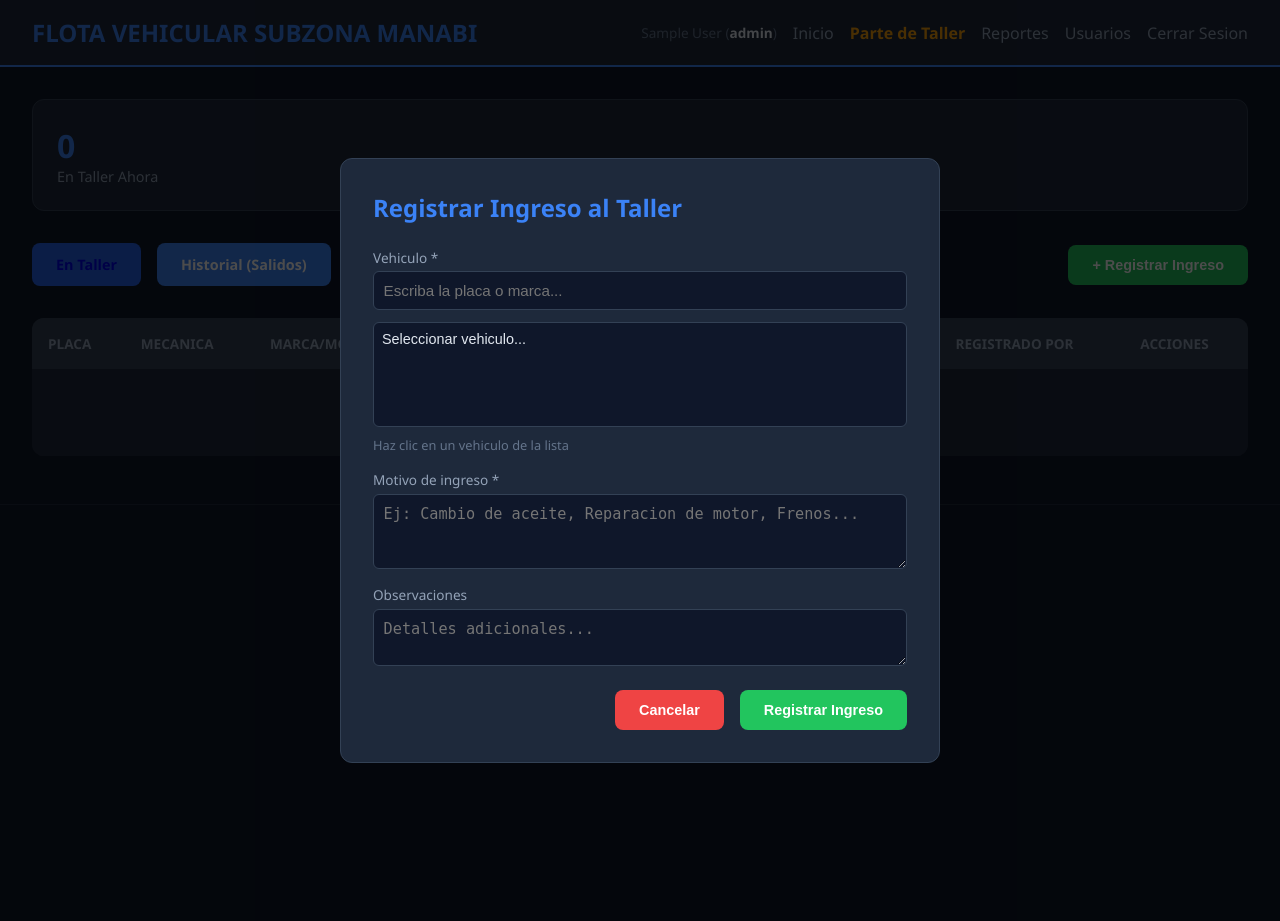
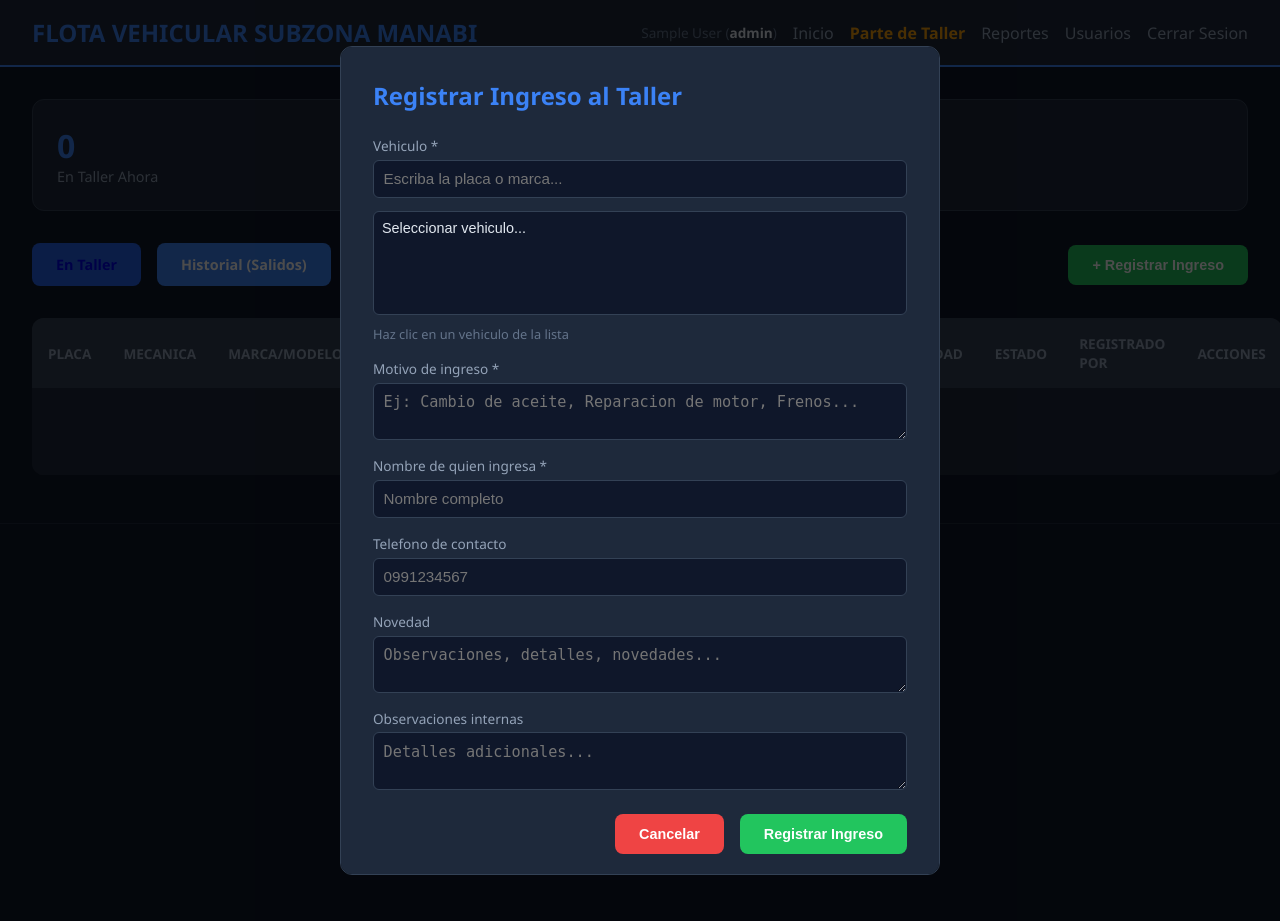
Before and after one commit to cracjuego454-glitch/flota-subzona-manabi, a Flask app: page /parte-taller in a window 1280 px wide, after a click on "+ Registrar Ingreso". Run offline with Flask 3, Linux system fonts and the light colour scheme; the visitor is signed in with stand-in values (Sample User, id 1); data that the repository does not hold is empty; some libraries are stand-ins or nearby versions.

Commit message:
Parte de Taller - nombre, telefono, novedad, dias

```diff
--- a/app.py
+++ b/app.py
@@ -112,6 +112,9 @@ def init_db():
             placa TEXT NOT NULL,
             mecanica TEXT,
             motivo TEXT,
+            nombre_ingresa TEXT,
+            telefono TEXT,
+            novedad TEXT,
             observaciones TEXT,
             fecha_ingreso TIMESTAMP DEFAULT CURRENT_TIMESTAMP,
             fecha_salida TIMESTAMP,
@@ -126,6 +129,19 @@ def init_db():
             "INSERT INTO usuarios (usuario, password, nombre, rol) VALUES (%s, %s, %s, %s)",
             ("admin", generate_password_hash("Willian098"), "Administrador", "admin")
         )
+    conn.commit()
+    cur.close()
+    conn.close()
+
+
+def add_columns_parte_taller():
+    conn = get_db()
+    cur = conn.cursor()
+    for col in ['nombre_ingresa TEXT', 'telefono TEXT', 'novedad TEXT']:
+        try:
+            cur.execute(f"ALTER TABLE parte_taller ADD COLUMN {col}")
+        except Exception:
+            pass
     conn.commit()
     cur.close()
     conn.close()
@@ -790,6 +806,27 @@ def parte_taller():
             ORDER BY pt.fecha_ingreso DESC
         """)
     registros = cur.fetchall()
+    ahora = datetime.now(ECUADOR_TZ)
+    for r in registros:
+        if r["fecha_salida"]:
+            fi = r["fecha_ingreso"]
+            fs = r["fecha_salida"]
+            if hasattr(fi, 'replace') and hasattr(fs, 'replace'):
+                if fi.tzinfo is None:
+                    fi = fi.replace(tzinfo=ECUADOR_TZ)
+                if fs.tzinfo is None:
+                    fs = fs.replace(tzinfo=ECUADOR_TZ)
+                r["dias"] = (fs - fi).days
+            else:
+                r["dias"] = 0
+        else:
+            fi = r["fecha_ingreso"]
+            if hasattr(fi, 'replace'):
+                if fi.tzinfo is None:
+                    fi = fi.replace(tzinfo=ECUADOR_TZ)
+                r["dias"] = (ahora - fi).days
+            else:
+                r["dias"] = 0
     cur.execute("SELECT id, placa, marca, modelo FROM vehiculos ORDER BY placa")
     vehiculos = cur.fetchall()
     cur.close()
@@ -807,9 +844,9 @@ def parte_taller_ingresar():
     v = cur.fetchone()
     if v:
         cur.execute("""
-            INSERT INTO parte_taller (vehiculo_id, placa, mecanica, motivo, observaciones, fecha_ingreso, registrado_por)
-            VALUES (%s, %s, %s, %s, %s, %s, %s)
-        """, (vehiculo_id, v[0], v[1], request.form["motivo"], request.form.get("observaciones", ""), fecha_local(), session.get("usuario", "")))
+            INSERT INTO parte_taller (vehiculo_id, placa, mecanica, motivo, nombre_ingresa, telefono, novedad, observaciones, fecha_ingreso, registrado_por)
+            VALUES (%s, %s, %s, %s, %s, %s, %s, %s, %s, %s)
+        """, (vehiculo_id, v[0], v[1], request.form["motivo"], request.form.get("nombre_ingresa", ""), request.form.get("telefono", ""), request.form.get("novedad", ""), request.form.get("observaciones", ""), fecha_local(), session.get("usuario", "")))
         cur.execute("UPDATE vehiculos SET estado='En Taller' WHERE id=%s", (vehiculo_id,))
         conn.commit()
     cur.close()
@@ -929,6 +966,7 @@ def reportes():
 
 
 init_db()
+add_columns_parte_taller()
 
 
 @app.route("/health")
--- a/templates/parte_taller.html
+++ b/templates/parte_taller.html
@@ -105,9 +105,12 @@
                     <th>Mecanica</th>
                     <th>Marca/Modelo</th>
                     <th>Motivo</th>
+                    <th>Quien Ingresa</th>
+                    <th>Telefono</th>
                     <th>Ingreso</th>
                     <th>Salida</th>
                     <th>Dias</th>
+                    <th>Novedad</th>
                     <th>Estado</th>
                     <th>Registrado por</th>
                     <th>Acciones</th>
@@ -120,17 +123,18 @@
                     <td>{{ r.mecanica }}</td>
                     <td>{{ r.marca }} {{ r.modelo }}</td>
                     <td>{{ r.motivo }}</td>
+                    <td>{{ r.nombre_ingresa or '-' }}</td>
+                    <td>{{ r.telefono or '-' }}</td>
                     <td>{{ r.fecha_ingreso }}</td>
                     <td>{{ r.fecha_salida or '---' }}</td>
                     <td>
                         {% if not r.fecha_salida %}
                             <span class="dias">En curso</span>
                         {% else %}
-                            {% set f_in = r.fecha_ingreso|string %}
-                            {% set f_out = r.fecha_salida|string %}
-                            {{ f_out[:10] }}
+                            <span style="color:#22c55e; font-weight:700;">{{ r.dias }} dia{{ 's' if r.dias != 1 }}</span>
                         {% endif %}
                     </td>
+                    <td>{{ r.novedad or '-' }}</td>
                     <td>
                         {% if r.fecha_salida %}
                             <span class="badge badge-completado">Completado</span>
@@ -181,10 +185,22 @@
                     </div>
                     <div class="form-group full">
                         <label>Motivo de ingreso *</label>
-                        <textarea name="motivo" rows="3" required placeholder="Ej: Cambio de aceite, Reparacion de motor, Frenos..."></textarea>
+                        <textarea name="motivo" rows="2" required placeholder="Ej: Cambio de aceite, Reparacion de motor, Frenos..."></textarea>
                     </div>
                     <div class="form-group full">
-                        <label>Observaciones</label>
+                        <label>Nombre de quien ingresa *</label>
+                        <input type="text" name="nombre_ingresa" required placeholder="Nombre completo">
+                    </div>
+                    <div class="form-group full">
+                        <label>Telefono de contacto</label>
+                        <input type="text" name="telefono" placeholder="0991234567">
+                    </div>
+                    <div class="form-group full">
+                        <label>Novedad</label>
+                        <textarea name="novedad" rows="2" placeholder="Observaciones, detalles, novedades..."></textarea>
+                    </div>
+                    <div class="form-group full">
+                        <label>Observaciones internas</label>
                         <textarea name="observaciones" rows="2" placeholder="Detalles adicionales..."></textarea>
                     </div>
                 </div>
```
